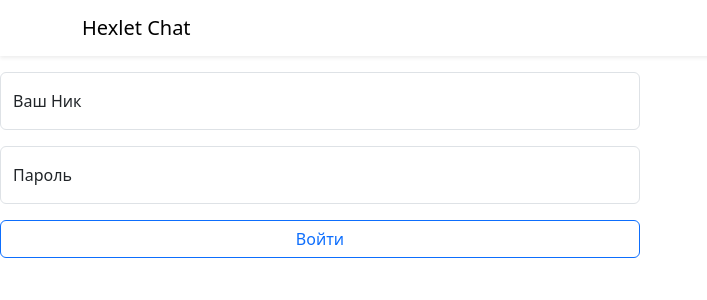
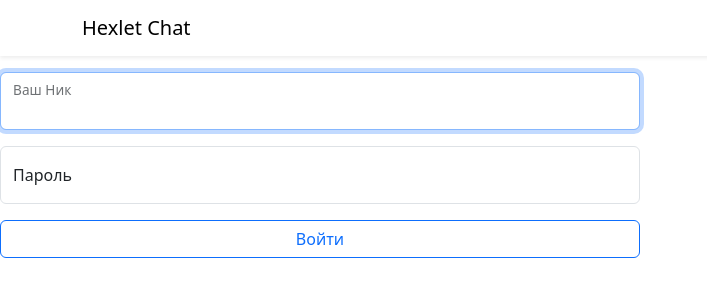
Before and after one commit to pawelmakarewicz/frontend-project-12, a React (Create React App) app in the folder frontend/: page /login in a window 1280 px wide. Shown: the top 300 px of the page, without its empty margins (0-707 px from the left). Built offline with nearby package versions, Linux system fonts and the light colour scheme.

Commit message:
fix form

```diff
--- a/frontend/src/components/LoginForm.jsx
+++ b/frontend/src/components/LoginForm.jsx
@@ -1,16 +1,21 @@
 import Form from 'react-bootstrap/Form';
 import axios from 'axios';
-import { useEffect, useRef, useState } from 'react'
+import { useEffect, useRef, useState } from 'react';
 import { useFormik } from 'formik';
-import { useLocation, useNavigate } from 'react-router-dom';
-import useAuth from '../hooks/index.jsx';
+// import { useLocation, useNavigate } from 'react-router-dom';
+// import useAuth from '../hooks/index';
+import routes from '../routes';
 
 export default function LoginFrom() {
-  const auth = useAuth();
+  // const auth = useAuth();
   const [authFailed, setAuthFailed] = useState(false);
   const inputRef = useRef();
-  const location = useLocation();
-  const navigate = useNavigate();
+  // const location = useLocation();
+  // const navigate = useNavigate();
+
+  useEffect(() => {
+    inputRef.current.focus();
+  }, []);
 
   const formik = useFormik({
     initialValues: {
@@ -19,22 +24,22 @@
     },
     onSubmit: async (values) => {
       setAuthFailed(false);
-      console.log('fromik', values);
-      // try {
-      //   const res = await axios.post(routes.loginPath(), values);
-      //   localStorage.setItem('userId', JSON.stringify(res.data));
-      //   auth.logIn();
-      //   const { from } = location.state;
-      //   navigate(from);
-      // } catch (err) {
-      //   formik.setSubmitting(false);
-      //   if (err.isAxiosError && err.response.status === 401) {
-      //     setAuthFailed(true);
-      //     inputRef.current.select();
-      //     return;
-      //   }
-      //   throw err;
-      // }
+      try {
+        const res = await axios.post(routes.loginPath(), values);
+        console.log('fromik', res);
+        // localStorage.setItem('userId', JSON.stringify(res.data));
+        // auth.logIn();
+        // const { from } = location.state;
+        // navigate(from);
+      } catch (err) {
+        formik.setSubmitting(false);
+        if (err.isAxiosError && err.response.status === 401) {
+          setAuthFailed(true);
+          inputRef.current.select();
+          return;
+        }
+        throw err;
+      }
     },
   });
 
@@ -51,6 +56,7 @@
           onChange={formik.handleChange}
           value={formik.values.username}
           isInvalid={authFailed}
+          ref={inputRef}
         />
         <Form.Label>Ваш Ник</Form.Label>
       </Form.Group>
--- a/frontend/src/components/LoginPage.jsx
+++ b/frontend/src/components/LoginPage.jsx
@@ -1,10 +1,8 @@
-import LoginForm from './LoginForm'
+import LoginForm from './LoginForm';
 
- export default function LoginPage() {
+export default function LoginPage() {
   return (
-    <>
     <LoginForm />
-    </>
   );
 // END
 }
--- /dev/null
+++ b/frontend/src/routes.js
@@ -0,0 +1,6 @@
+const apiPath = '/api/v1';
+
+export default {
+  loginPath: () => [apiPath, 'login'].join('/'),
+  usersPath: () => [apiPath, 'data'].join('/'),
+};
--- a/package.json
+++ b/package.json
@@ -21,5 +21,8 @@
   "homepage": "https://github.com/pawelmakarewicz/frontend-project-12#readme",
   "dependencies": {
     "@hexlet/chat-server": "^1.1.6"
+  },
+  "devDependencies": {
+    "@babel/plugin-proposal-private-property-in-object": "^7.21.11"
   }
 }
```
Also changed, not shown: 1 other file (tests, documents, lock files or other folders).
